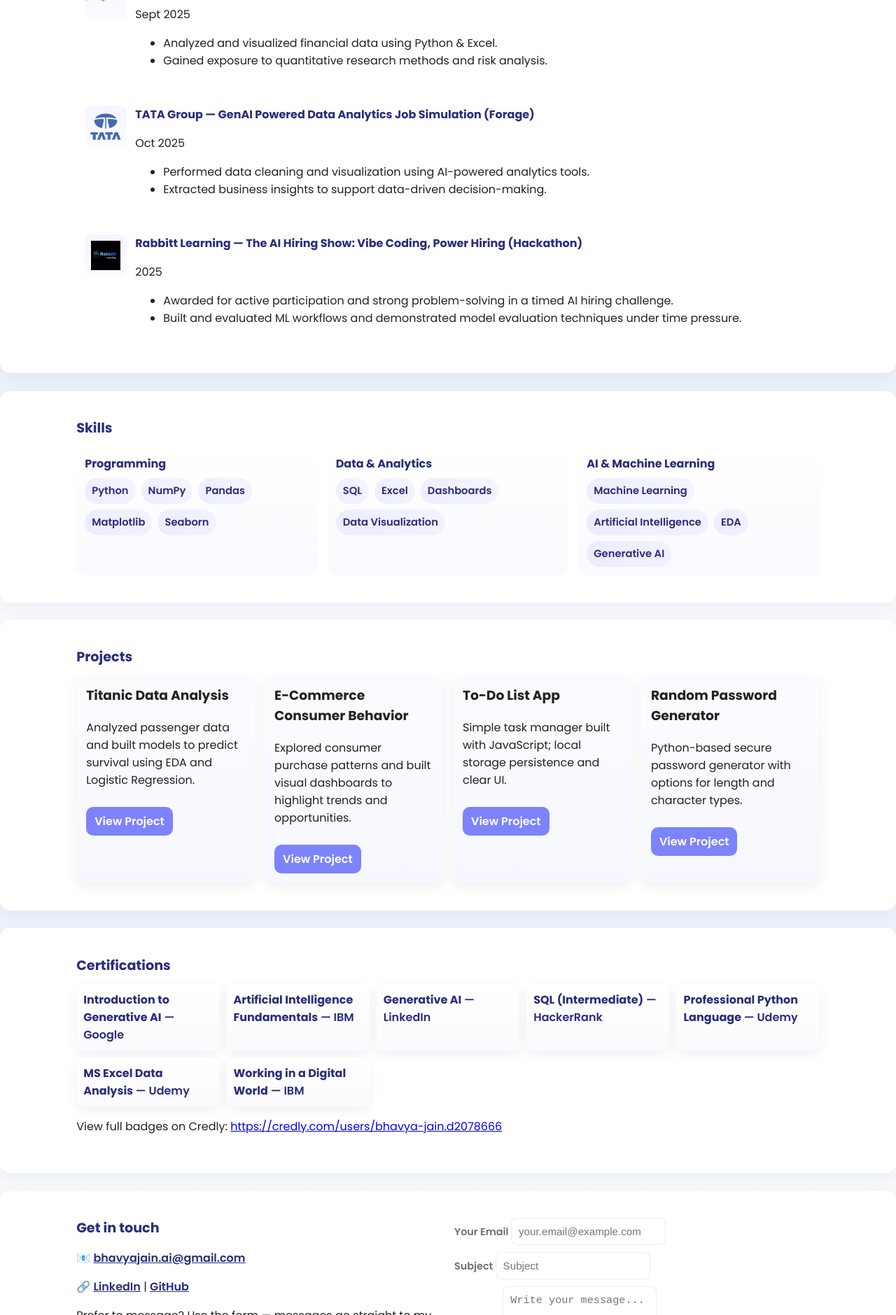
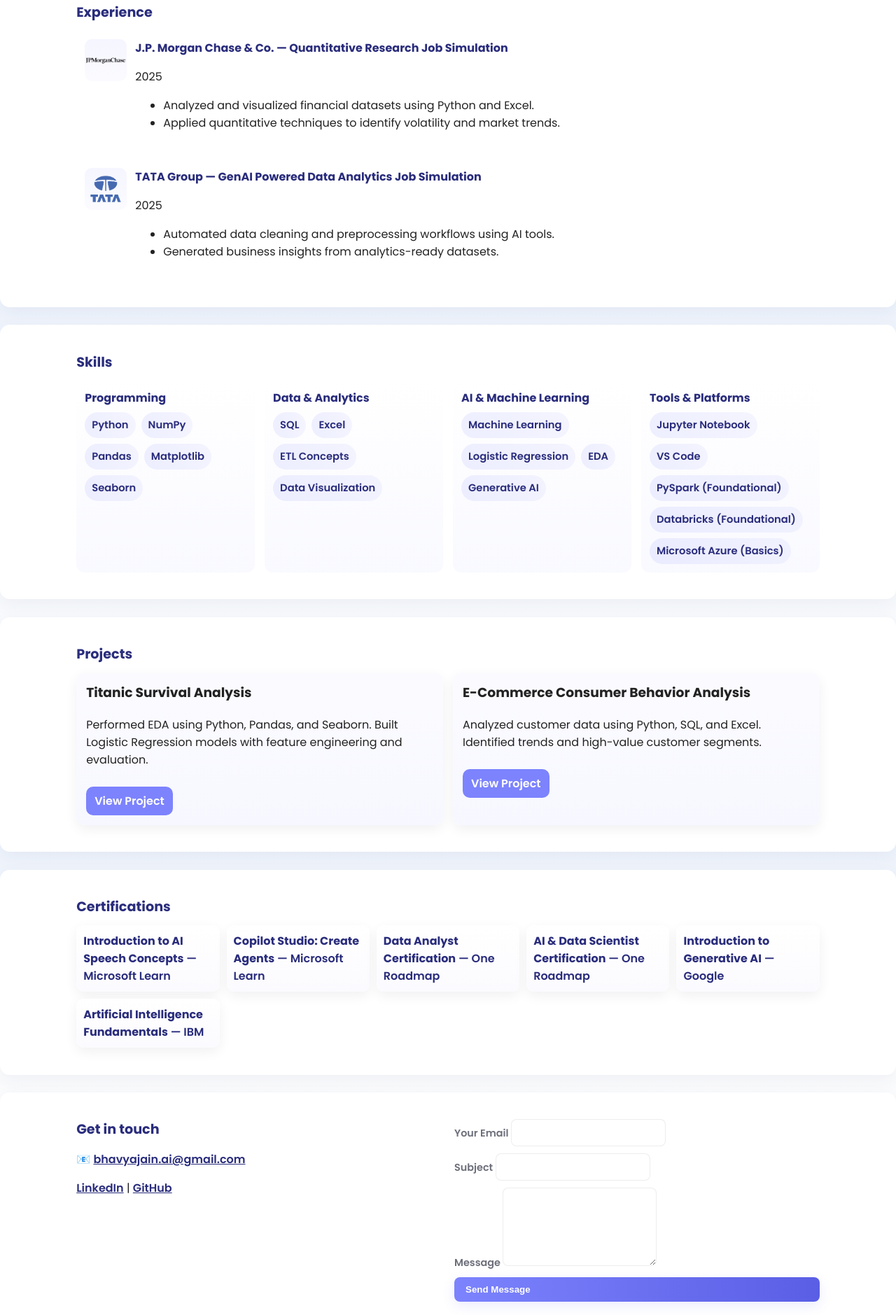
Before and after one commit to BhavyaJain09/Portfolio, a plain HTML site: page index.html in a window 1280 px wide. Shown: the part 921-2800 px from the top of the page at 70% size. Drawn offline with Linux system fonts and the light colour scheme.

Commit message:
Revise portfolio layout and content
Updated portfolio content, including sections for skills, projects, and certifications.

```diff
--- a/index.html
+++ b/index.html
@@ -11,31 +11,27 @@
   <!-- Styles -->
   <link rel="stylesheet" href="style.css">
 
-  <!-- Meta for social preview (optional edit) -->
-  <meta name="description" content="Bhavya Jain — AI & Data Analytics. Projects, Experience, Certifications and Contact." />
+  <!-- Meta -->
+  <meta name="description" content="Bhavya Jain — AI & Data Analytics Portfolio" />
 </head>
+
 <body>
+<main>
+
 <!-- HERO -->
-  <main>
 <section class="hero">
   <div class="hero-inner container">
     <div class="photo-wrap" aria-hidden="true">
-          <!-- Put your profile image file in the repo and name it "professional-photo.jpg" (or change src) -->
       <img src="professional-photo.jpg" alt="Bhavya Jain" class="profile-photo">
     </div>
 
     <div class="hero-content">
-          <h1 class="name">
-            Hi, I’m <span class="shimmer">Bhavya Jain</span>
-          </h1>
-          <p class="role">AI & Data Analytics Enthusiast</p>
+      <h1 class="name">Hi, I’m <span class="shimmer">Bhavya Jain</span></h1>
+      <p class="role">AI & Data Analytics | Python • SQL • Machine Learning</p>
       <blockquote class="quote">“The future belongs to those who understand data and can make it speak.”</blockquote>
 
       <div class="hero-buttons">
-            <!-- Button: scrolls to Certifications -->
-            <button class="btn primary" data-scroll-to="#certifications">View My Work</button>
-
-            <!-- Button: scrolls to contact -->
+        <button class="btn primary" data-scroll-to="#projects">View My Work</button>
         <button class="btn outline" data-scroll-to="#contact">Get in Touch</button>
       </div>
     </div>
@@ -47,9 +43,11 @@
   <div class="container">
     <h2>About</h2>
     <p class="lead">
-          Passionate about transforming data into meaningful insights while continuously learning and improving every day.
-          I enjoy exploring Artificial Intelligence, Data Analytics, and Visualization — using creativity and logic to uncover stories hidden in data.
-          My focus is on growth, curiosity, and building data-driven solutions that create real-world impact.
+      B.Tech Computer Science (AI & Machine Learning) student with strong foundations in Python, SQL, ETL concepts,
+      and Machine Learning fundamentals. Hands-on experience in data preprocessing, feature engineering,
+      exploratory data analysis, and building analytics-ready datasets for predictive modeling.
+      Actively building skills in PySpark, Databricks, and Microsoft Azure with a strong interest
+      in scalable, AI-driven data solutions.
     </p>
   </div>
 </section>
@@ -59,73 +57,60 @@
   <div class="container">
     <h2>Education</h2>
 
-    <div class="edu-flex">
-      <div class="edu-row">
-        <div class="edu-left">Gurugram University</div>
-        <div class="edu-right">
-          <strong>Bachelor of Technology – Computer Science (AI)</strong><br>
-          2022 – 2026 | 85%
+    <div class="edu-row" style="padding:16px 0;border-bottom:2px solid rgba(124,131,253,0.25);">
+      <div class="edu-left" style="font-size:1.05rem;">🎓 Gurugram University</div>
+      <div class="edu-right" style="text-align:right;">
+        <strong style="font-size:1.05rem;color:#2A2D7C;">
+          B.Tech – Computer Science (AI & Machine Learning)
+        </strong><br>
+        Oct 2022 – Present | 80%<br>
+        <span style="color:#6d6f7a;font-size:0.9rem;">
+          AI • Machine Learning • Data Analytics • SQL • Python • ETL
+        </span>
       </div>
     </div>
 
-      <div class="edu-row">
+    <div class="edu-row" style="padding-top:12px;">
       <div class="edu-left">DAV Public School</div>
-        <div class="edu-right">
-          12th – 89%  |  10th – 93%
-        </div>
+      <div class="edu-right" style="text-align:right;">
+        Class XII – 89.9% (2022)<br>
+        Class X – 93% (2020)
       </div>
     </div>
   </div>
 </section>
-
 
 <!-- EXPERIENCE -->
 <section id="experience" class="card section fade-slide">
   <div class="container">
     <h2>Experience</h2>
 
-        <!-- Experience card template: change logo src if you upload logos -->
     <div class="experience-list">
 
       <article class="exp-card">
         <div class="logo">
-              <!-- Optional: put logo-jpm.png in repo, or remove <img> to use initials -->
           <img src="logo-jpm.png" alt="J.P. Morgan" onerror="this.style.display='none'">
         </div>
         <div class="exp-content">
-              <h3>J.P. Morgan Chase & Co. — Quantitative Research Job Simulation (Forage)</h3>
-              <p class="muted">Sept 2025</p>
+          <h3>J.P. Morgan Chase & Co. — Quantitative Research Job Simulation</h3>
+          <p class="muted">2025</p>
           <ul>
-                <li>Analyzed and visualized financial data using Python & Excel.</li>
-                <li>Gained exposure to quantitative research methods and risk analysis.</li>
+            <li>Analyzed and visualized financial datasets using Python and Excel.</li>
+            <li>Applied quantitative techniques to identify volatility and market trends.</li>
           </ul>
         </div>
       </article>
 
       <article class="exp-card">
         <div class="logo">
-              <img src="logo-tata.png" alt="Tata Group" onerror="this.style.display='none'">
+          <img src="logo-tata.png" alt="TATA Group" onerror="this.style.display='none'">
         </div>
         <div class="exp-content">
-              <h3>TATA Group — GenAI Powered Data Analytics Job Simulation (Forage)</h3>
-              <p class="muted">Oct 2025</p>
-              <ul>
-                <li>Performed data cleaning and visualization using AI-powered analytics tools.</li>
-                <li>Extracted business insights to support data-driven decision-making.</li>
-              </ul>
-            </div>
-          </article>
-
-          <article class="exp-card">
-            <div class="logo">
-              <img src="logo-rabbitt.png" alt="Rabbitt Learning" onerror="this.style.display='none'">
-            </div>
-            <div class="exp-content">
-              <h3>Rabbitt Learning — The AI Hiring Show: Vibe Coding, Power Hiring (Hackathon)</h3>
+          <h3>TATA Group — GenAI Powered Data Analytics Job Simulation</h3>
           <p class="muted">2025</p>
           <ul>
-                <li>Awarded for active participation and strong problem-solving in a timed AI hiring challenge.</li>
-                <li>Built and evaluated ML workflows and demonstrated model evaluation techniques under time pressure.</li>
+            <li>Automated data cleaning and preprocessing workflows using AI tools.</li>
+            <li>Generated business insights from analytics-ready datasets.</li>
           </ul>
         </div>
       </article>
@@ -157,7 +142,7 @@
         <div class="badges">
           <span class="badge">SQL</span>
           <span class="badge">Excel</span>
-              <span class="badge">Dashboards</span>
+          <span class="badge">ETL Concepts</span>
           <span class="badge">Data Visualization</span>
         </div>
       </div>
@@ -166,9 +151,20 @@
         <h4>AI & Machine Learning</h4>
         <div class="badges">
           <span class="badge">Machine Learning</span>
-              <span class="badge">Artificial Intelligence</span>
+          <span class="badge">Logistic Regression</span>
           <span class="badge">EDA</span>
           <span class="badge">Generative AI</span>
+        </div>
+      </div>
+
+      <div class="skill-group">
+        <h4>Tools & Platforms</h4>
+        <div class="badges">
+          <span class="badge">Jupyter Notebook</span>
+          <span class="badge">VS Code</span>
+          <span class="badge">PySpark (Foundational)</span>
+          <span class="badge">Databricks (Foundational)</span>
+          <span class="badge">Microsoft Azure (Basics)</span>
         </div>
       </div>
 
@@ -182,29 +178,25 @@
     <h2>Projects</h2>
 
     <div class="projects-grid">
+
       <article class="project-card">
-            <h3>Titanic Data Analysis</h3>
-            <p>Analyzed passenger data and built models to predict survival using EDA and Logistic Regression.</p>
-            <a class="project-link" href="https://github.com/BhavyaJain09/Titanic_Survival_Analysis" target="_blank" rel="noopener">View Project</a>
+        <h3>Titanic Survival Analysis</h3>
+        <p>
+          Performed EDA using Python, Pandas, and Seaborn.
+          Built Logistic Regression models with feature engineering and evaluation.
+        </p>
+        <a class="project-link" href="https://github.com/BhavyaJain09/Titanic_Survival_Analysis" target="_blank">View Project</a>
       </article>
 
       <article class="project-card">
-            <h3>E-Commerce Consumer Behavior</h3>
-            <p>Explored consumer purchase patterns and built visual dashboards to highlight trends and opportunities.</p>
-            <a class="project-link" href="https://github.com/BhavyaJain09/ECommerce_Consumer_Behavior_Analysis" target="_blank" rel="noopener">View Project</a>
+        <h3>E-Commerce Consumer Behavior Analysis</h3>
+        <p>
+          Analyzed customer data using Python, SQL, and Excel.
+          Identified trends and high-value customer segments.
+        </p>
+        <a class="project-link" href="https://github.com/BhavyaJain09/ECommerce_Consumer_Behavior_Analysis" target="_blank">View Project</a>
       </article>
 
-          <article class="project-card">
-            <h3>To-Do List App</h3>
-            <p>Simple task manager built with JavaScript; local storage persistence and clear UI.</p>
-            <a class="project-link" href="https://github.com/BhavyaJain09/CodSoft" target="_blank" rel="noopener">View Project</a>
-          </article>
-
-          <article class="project-card">
-            <h3>Random Password Generator</h3>
-            <p>Python-based secure password generator with options for length and character types.</p>
-            <a class="project-link" href="https://github.com/BhavyaJain09/CodSoft" target="_blank" rel="noopener">View Project</a>
-          </article>
     </div>
   </div>
 </section>
@@ -215,32 +207,13 @@
     <h2>Certifications</h2>
 
     <div class="cert-grid">
-          <div class="cert">
-            <strong>Introduction to Generative AI</strong> — Google
+      <div class="cert"><strong>Introduction to AI Speech Concepts</strong> — Microsoft Learn</div>
+      <div class="cert"><strong>Copilot Studio: Create Agents</strong> — Microsoft Learn</div>
+      <div class="cert"><strong>Data Analyst Certification</strong> — One Roadmap</div>
+      <div class="cert"><strong>AI & Data Scientist Certification</strong> — One Roadmap</div>
+      <div class="cert"><strong>Introduction to Generative AI</strong> — Google</div>
+      <div class="cert"><strong>Artificial Intelligence Fundamentals</strong> — IBM</div>
     </div>
-          <div class="cert">
-            <strong>Artificial Intelligence Fundamentals</strong> — IBM
-          </div>
-          <div class="cert">
-            <strong>Generative AI</strong> — LinkedIn
-          </div>
-          <div class="cert">
-            <strong>SQL (Intermediate)</strong> — HackerRank
-          </div>
-	  <div class="cert">
-  	    <strong>Professional Python Language</strong> — Udemy
-          </div>
-          <div class="cert">
-            <strong>MS Excel Data Analysis</strong> — Udemy
-          </div>
-          <div class="cert">
-            <strong>Working in a Digital World</strong> — IBM
-          </div>
-        </div>
-
-        <p class="credly">
-          View full badges on Credly: <a href="https://credly.com/users/bhavya-jain.d2078666" target="_blank" rel="noopener">https://credly.com/users/bhavya-jain.d2078666</a>
-        </p>
   </div>
 </section>
 
@@ -250,45 +223,30 @@
     <div class="contact-info">
       <h2>Get in touch</h2>
       <p>📧 <a href="mailto:bhavyajain.ai@gmail.com">bhavyajain.ai@gmail.com</a></p>
-          <p>🔗 <a href="https://www.linkedin.com/in/bhavya-jain-2300b625b/" target="_blank" rel="noopener">LinkedIn</a> | <a href="https://github.com/BhavyaJain09" target="_blank" rel="noopener">GitHub</a></p>
-          <p class="muted">Prefer to message? Use the form — messages go straight to my inbox.</p>
+      <p>
+        <a href="https://www.linkedin.com/in/bhavya-jain-2300b625b/" target="_blank">LinkedIn</a> |
+        <a href="https://github.com/BhavyaJain09" target="_blank">GitHub</a>
+      </p>
     </div>
 
-        <div class="contact-form-wrap">
-          <!-- FORM: Replace the action value with your Formspree endpoint (instructions below) -->
     <form id="contactForm" class="contact-form" action="https://formspree.io/f/xldarzla" method="POST">
-            <label>
-              Your Email
-              <input type="email" name="replyto" placeholder="your.email@example.com" required>
-            </label>
-
-            <label>
-              Subject
-              <input type="text" name="subject" placeholder="Subject" required>
-            </label>
-
-            <label>
-              Message
-              <textarea name="message" rows="5" placeholder="Write your message..." required></textarea>
-            </label>
-
-            <input type="hidden" name="_subject" value="New portfolio message from Bhavya's site">
+      <label>Your Email <input type="email" name="replyto" required></label>
+      <label>Subject <input type="text" name="subject" required></label>
+      <label>Message <textarea name="message" rows="5" required></textarea></label>
       <button type="submit" class="btn primary">Send Message</button>
-
-            <p class="form-status" id="formStatus" aria-live="polite"></p>
+      <p class="form-status" id="formStatus"></p>
     </form>
-        </div>
   </div>
 </section>
 
 <footer class="footer">
   <div class="container">
-        <p>© 2025 Bhavya Jain | Built with care and curiosity</p>
+    <p>© 2025 Bhavya Jain | AI & Data Analytics Portfolio</p>
   </div>
 </footer>
+
 </main>
 
-  <!-- Scripts -->
 <script src="script.js"></script>
 </body>
 </html>
```
Lines whose indentation alone changed are shown as unchanged.
